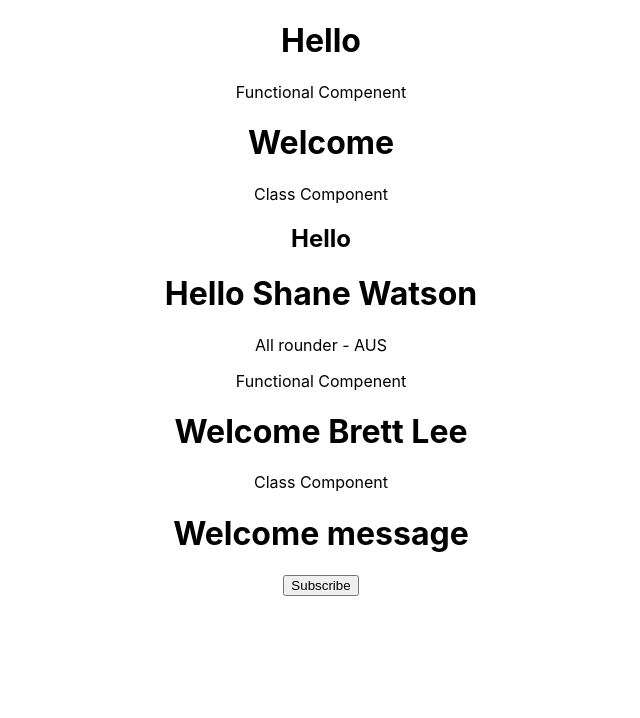
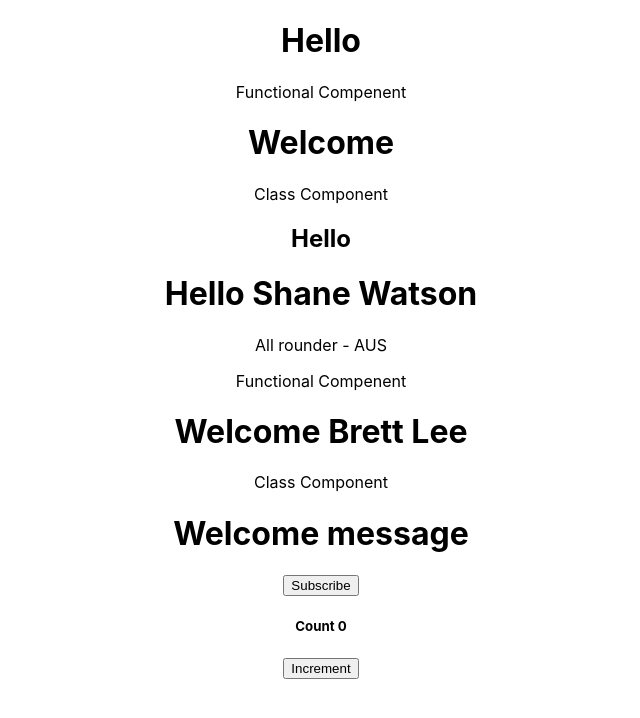
Before and after one commit to ManivannanBel/React-js, a React (Create React App) app in the folder hello-world/: page / in a window 1280 px wide. Shown: the top 718 px of the page, without its empty margins (319-959 px from the left). Built offline with nearby package versions, Linux system fonts and the light colour scheme.

Commit message:
setState

```diff
--- a/hello-world/src/App.js
+++ b/hello-world/src/App.js
@@ -5,7 +5,7 @@
 import Welcome from './components/Welcome'
 import Hello from './components/Hello'
 import Message from './components/Message'
-
+import Counter from './components/Counter'
 function App() {
   return (
     <div className="App">
@@ -15,6 +15,7 @@
       <Greet fname="Shane" lname="Watson"><p>All rounder - AUS</p></Greet>
       <Welcome fname="Brett" lname="Lee"/>
       <Message/>
+      <Counter/>
     </div>
   );
 }
--- /dev/null
+++ b/hello-world/src/components/Counter.js
@@ -0,0 +1,39 @@
+import React, { Component } from 'react'
+
+class Counter extends Component {
+
+    constructor(props){
+        super(props)
+
+        this.state = {
+            count : 0
+        }
+    }
+
+    increment(){
+        /* it is asynchronous
+        this.setState({
+            count: this.state.count + 1
+        })
+        */
+
+        this.setState(prevState => ({
+            count : prevState.count + 1
+        }))
+
+        //-> Always make use of setState and never try to modify state directly
+        //-> If any code has to be executed after updating the state, place that code in the call back function which is the second argument to setState method
+        //-> When you have to update state based on pervious state value, pass in the function as argument instead of regular object
+    }
+
+    render() {
+        return (
+            <div>
+             <h5>Count {this.state.count}</h5>
+             <button onClick={() => this.increment()}>Increment</button>
+            </div>
+        )
+    }
+}
+
+export default Counter
```
